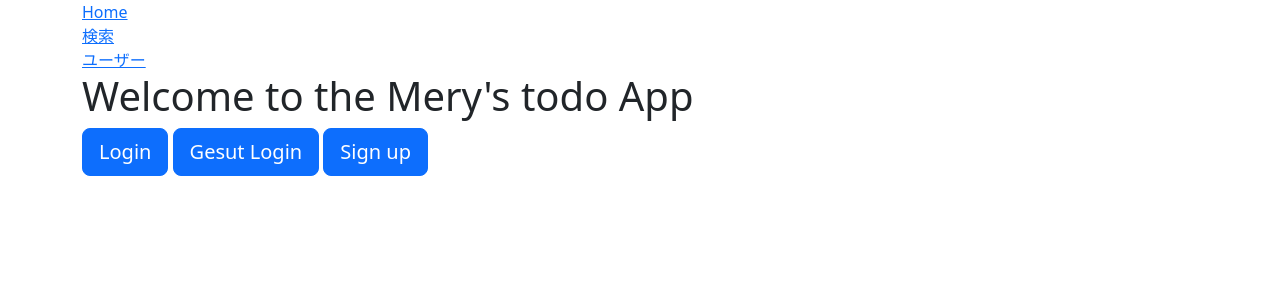
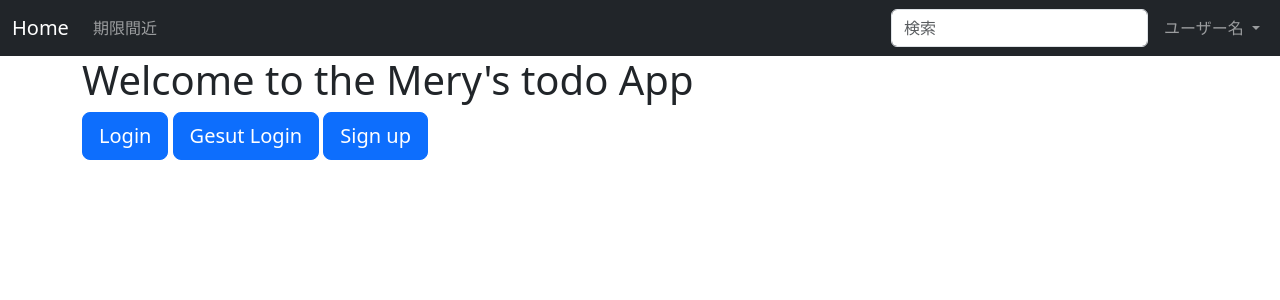
Before and after one commit to Hauru427/Mary-s-todo-list, a Rails app: page / in a window 1280 px wide. Shown: the top 300 px of the page. Run offline with Rails 7, Linux system fonts and the light colour scheme; style sheets or scripts are compiled from the project's sources; some libraries are stand-ins or nearby versions.

Commit message:
Fix header

```diff
--- a/app/assets/stylesheets/application.scss
+++ b/app/assets/stylesheets/application.scss
@@ -14,3 +14,8 @@
  *= require_self
  */
  @import "bootstrap";
+ /* ドロップダウンメニューの位置を調整 */
+ .nav-item.dropdown .dropdown-menu {
+  right: 0;
+  left: auto;
+ }
--- a/app/views/layouts/application.html.erb
+++ b/app/views/layouts/application.html.erb
@@ -11,15 +11,36 @@
   </head>
 
   <body>
-    <header class="nav navbar-fixed-top navbar-inverse">
-      <div class="container">
-        <%= link_to "Home", '#', id: "logo" %>
-        <nav>
-          <ul class="nav navbar-nav navbar-right">
-            <li><%= link_to "検索", '#' %></li>
-            <li><%= link_to "ユーザー", '#' %></li>
+    <header class="navbar navbar-expand-lg navbar-dark bg-dark">
+      <div class="container-fluid">
+        <%= link_to "Home", '#', id: "logo", class: "navbar-brand" %>
+        <button class="navbar-toggler" type="button" data-bs-toggle="collapse" data-bs-target="#navbarNavDropdown" aria-controls="navbarNavDropdown" aria-expanded="false" aria-label="Toggle navigation">
+          <span class="navbar-toggler-icon"></span>
+        </button>
+        <div class="collapse navbar-collapse" id="navbarNavDropdown">
+          <ul class="navbar-nav me-auto mb-2 mb-lg-0">
+            <li class="nav-item">
+              <%= link_to "期限間近", '#', class: "nav-link" %>
+            </li>
           </ul>
-        </nav>
+          <form class="d-flex">
+            <input class="form-control me-2" type="search" placeholder="検索" aria-label="Search">
+          </form>
+          <ul class="navbar-nav">
+            <li class="nav-item dropdown">
+              <%= link_to '#', class: 'nav-link dropdown-toggle', id: 'navbarDropdownMenyLink', role: 'button', data: { bs_toggle: 'dropdown' }, aria: { expanded: 'false' } do %>
+                ユーザー名
+              <% end %>
+              <ul class="dropdown-menu doropdown-menu-end" aria-labelledby="navbarDropdownMenuLink">
+                <li><%= link_to "ユーザー編集", '#', class: "dropdown-item" %></li>
+                <li><%= link_to "設定", '#', class: "dropdown-item" %></li>
+                <li><%= link_to "利用規約", '#', class: "dropdown-item" %></li>
+                <li><%= link_to "プライバシーポリシー", '#', class: "dropdown-item" %></li>
+                <li><%= link_to "ログアウト", '#', class: "dropdown-item" %></li>
+              </ul>
+            </li>
+          </ul>
+        </div>
       </div>
     </header>
     <div class="container">
```
